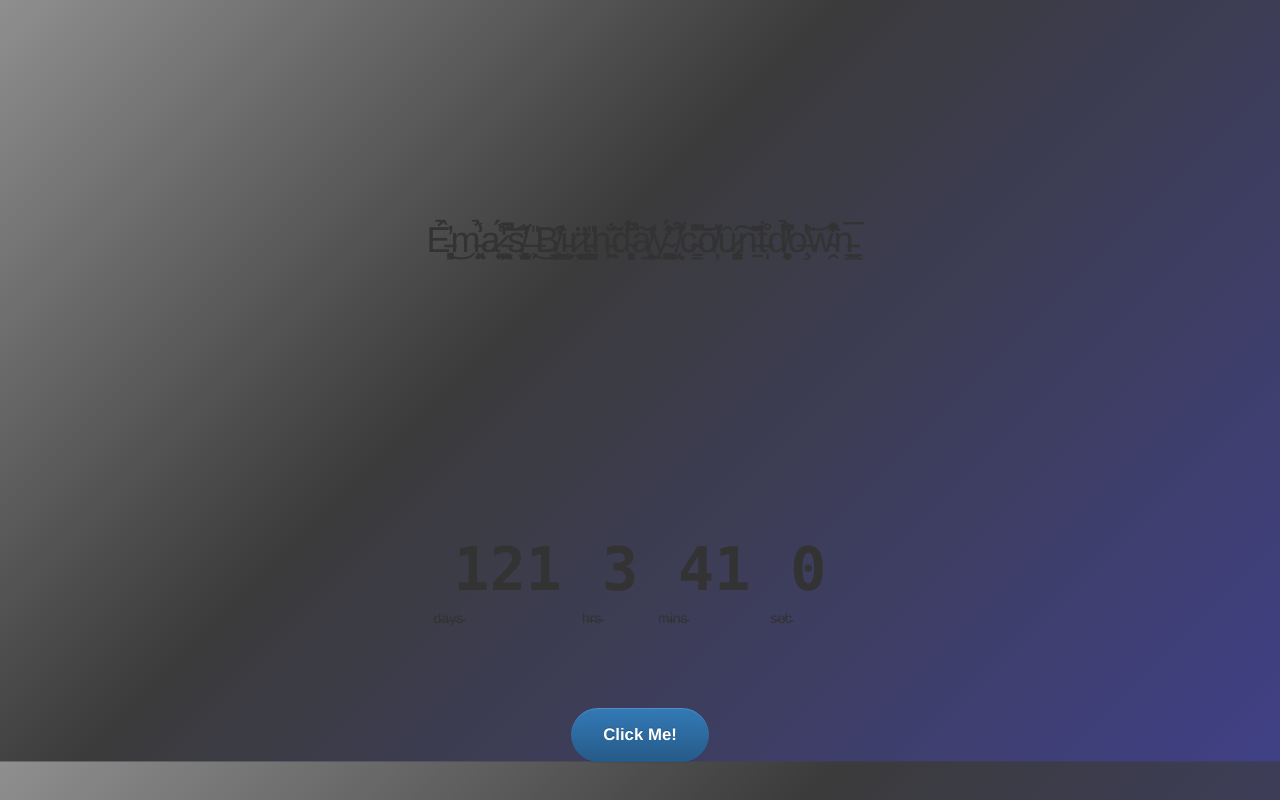
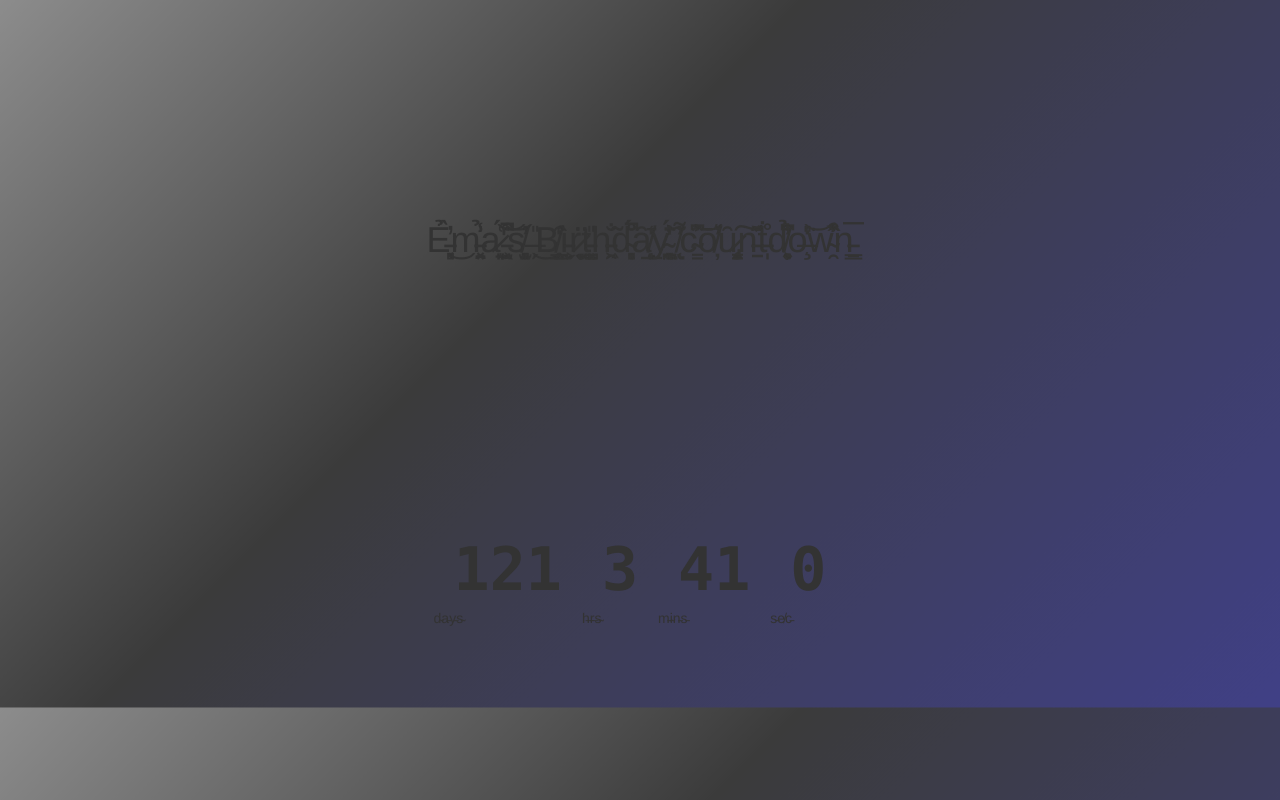
Before and after one commit to SFSADespair/BirthdayCountdown, a plain HTML site: page index.html in a window 1280 px wide. Drawn offline with nearby package versions, Linux system fonts and the light colour scheme.

Commit message:
Update index.html

```diff
--- a/index.html
+++ b/index.html
@@ -67,9 +67,6 @@
         <br>
     </div>
 
-    <div class="invbutton">
-        <button style="background-color: #b7c223; border: none; border-radius: 100px; padding: 15px 32px; font-weight: bolder; font-size: larger;" type="button" class="btn btn-primary" onClick="btn01" id="happyBirthday">Click Me!</button>
-    </div>
 </body>
 
 </html>
```
